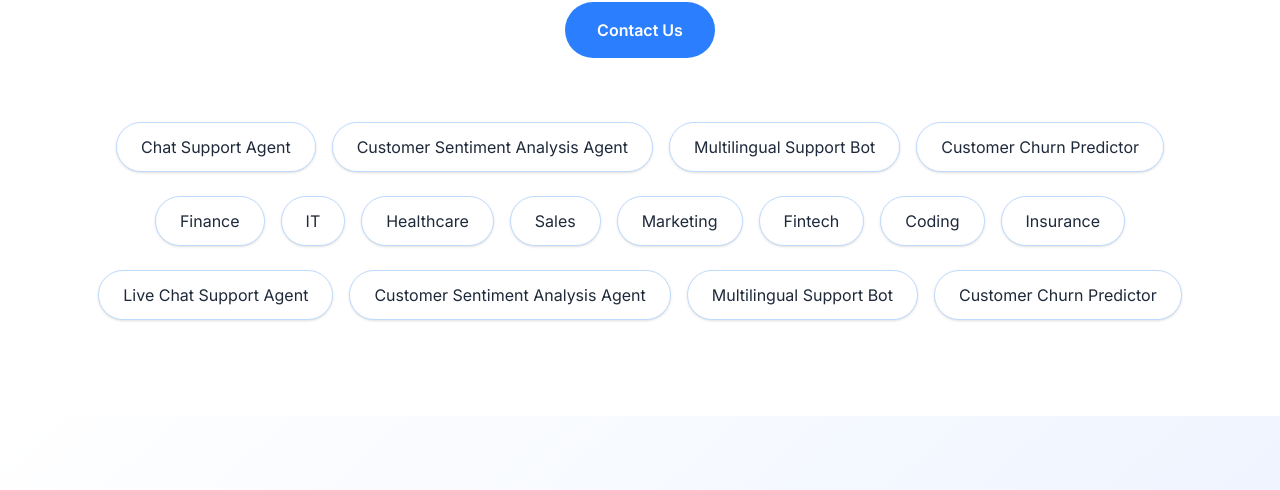
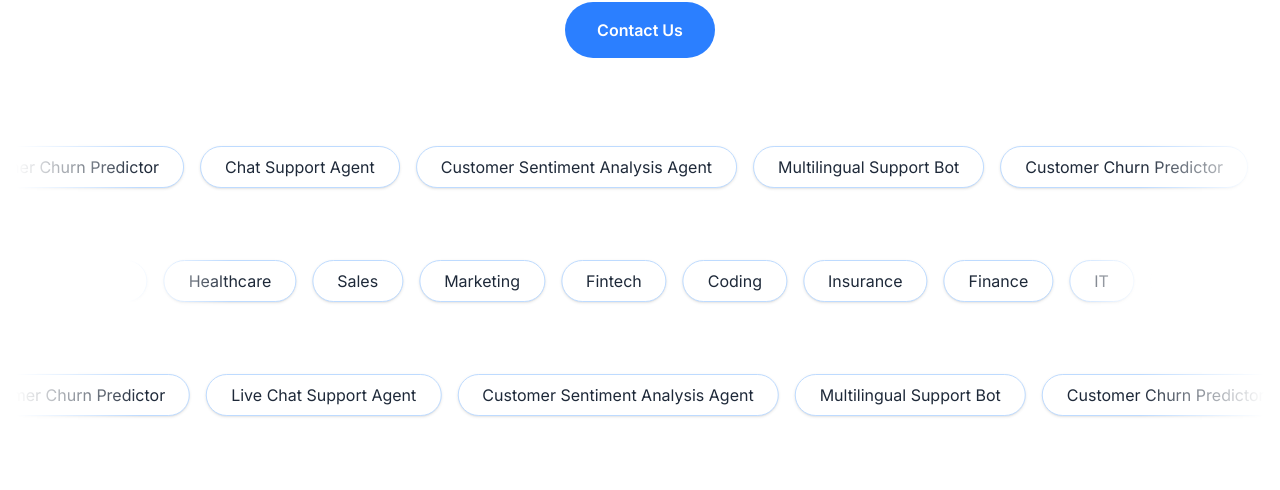
Before and after one commit to karbon-ion/synoptics-landing, a Next.js app: page /enterprise-rag in a window 1280 px wide. Shown: the part 1880-2370 px from the top of the page. Built offline with nearby package versions, Linux system fonts and the light colour scheme.

Commit message:
ideas multi marquee

```diff
--- a/app/enterprise-rag/sections/ideas.tsx
+++ b/app/enterprise-rag/sections/ideas.tsx
@@ -1,4 +1,5 @@
 'use client'
+import { InfiniteMovingTags } from "@/components/ui/infinite-moving-tags";
 
 const agentTags = [
     "Chat Support Agent",
@@ -45,46 +46,37 @@ export default function Ideas() {
 
                 {/* Tags Section */}
                 <div className="space-y-6">
-                    {/* First Row */}
-                    <div className="flex flex-wrap justify-center gap-4">
-                        {agentTags.map((tag, index) => (
-                            <span
-                                key={`agent-${index}`}
-                                className="px-6 py-3 rounded-full border border-blue-200
-                                    bg-white text-gray-800 hover:border-blue-400
-                                    transition-colors shadow-sm"
-                            >
-                                {tag}
-                            </span>
-                        ))}
+                    {/* First Row - Moving Right */}
+                    <div className="py-1">
+                        <InfiniteMovingTags
+                            items={agentTags}
+                            direction="right"
+                            speed="normal"
+                            pauseOnHover={false}
+                            className="py-1"
+                        />
                     </div>
 
-                    {/* Second Row */}
-                    <div className="flex flex-wrap justify-center gap-4">
-                        {industryTags.map((tag, index) => (
-                            <span
-                                key={`industry-${index}`}
-                                className="px-6 py-3 rounded-full border border-blue-200
-                                    bg-white text-gray-800 hover:border-blue-400
-                                    transition-colors shadow-sm"
-                            >
-                                {tag}
-                            </span>
-                        ))}
+                    {/* Second Row - Moving Left */}
+                    <div className="py-1 w-5xl mx-auto">
+                        <InfiniteMovingTags
+                            items={industryTags}
+                            direction="left"
+                            speed="normal"
+                            pauseOnHover={false}
+                            className="py-1"
+                        />
                     </div>
 
-                    {/* Third Row */}
-                    <div className="flex flex-wrap justify-center gap-4">
-                        {supportTags.map((tag, index) => (
-                            <span
-                                key={`support-${index}`}
-                                className="px-6 py-3 rounded-full border border-blue-200
-                                    bg-white text-gray-800 hover:border-blue-400
-                                    transition-colors shadow-sm"
-                            >
-                                {tag}
-                            </span>
-                        ))}
+                    {/* Third Row - Moving Right */}
+                    <div className="py-1">
+                        <InfiniteMovingTags
+                            items={supportTags}
+                            direction="right"
+                            speed="normal"
+                            pauseOnHover={false}
+                            className="py-1"
+                        />
                     </div>
                 </div>
             </div>
--- a/app/sections/ProvidersMarquee.tsx
+++ b/app/sections/ProvidersMarquee.tsx
@@ -60,7 +60,7 @@ const ProvidersMarquee = () => {
                 <InfiniteMovingCards
                     items={logos}
                     direction="left"
-                    speed="normal"
+                    speed="slow"
                     pauseOnHover={true}
                     className="py-10"
                 />
--- /dev/null
+++ b/components/ui/infinite-moving-tags.tsx
@@ -0,0 +1,101 @@
+"use client";
+
+import { cn } from "@/lib/utils";
+import React, { useEffect, useState } from "react";
+
+export const InfiniteMovingTags = ({
+  items,
+  direction = "left",
+  speed = "fast",
+  pauseOnHover = true,
+  className,
+}: {
+  items: string[];
+  direction?: "left" | "right";
+  speed?: "fast" | "normal" | "slow";
+  pauseOnHover?: boolean;
+  className?: string;
+}) => {
+  const containerRef = React.useRef<HTMLDivElement>(null);
+  const scrollerRef = React.useRef<HTMLDivElement>(null);
+
+  useEffect(() => {
+    addAnimation();
+  }, []);
+
+  const [start, setStart] = useState(false);
+
+  function addAnimation() {
+    if (containerRef.current && scrollerRef.current) {
+      const scrollerContent = Array.from(scrollerRef.current.children);
+      scrollerContent.forEach((item) => {
+        const duplicatedItem = item.cloneNode(true);
+        if (scrollerRef.current) {
+          scrollerRef.current.appendChild(duplicatedItem);
+        }
+      });
+
+      getDirection();
+      getSpeed();
+      setStart(true);
+    }
+  }
+
+  const getDirection = () => {
+    if (containerRef.current) {
+      if (direction === "left") {
+        containerRef.current.style.setProperty(
+          "--animation-direction",
+          "forwards"
+        );
+      } else {
+        containerRef.current.style.setProperty(
+          "--animation-direction",
+          "reverse"
+        );
+      }
+    }
+  };
+
+  const getSpeed = () => {
+    if (containerRef.current) {
+      if (speed === "fast") {
+        containerRef.current.style.setProperty("--animation-duration", "20s");
+      } else if (speed === "normal") {
+        containerRef.current.style.setProperty("--animation-duration", "40s");
+      } else {
+        containerRef.current.style.setProperty("--animation-duration", "80s");
+      }
+    }
+  };
+
+  return (
+    <div
+      ref={containerRef}
+      className={cn(
+        "scroller relative z-20 max-w-7xl overflow-hidden [mask-image:linear-gradient(to_right,transparent,white_10%,white_90%,transparent)]",
+        className
+      )}
+    >
+      <div
+        ref={scrollerRef}
+        className={cn(
+          "flex w-max min-w-full shrink-0 flex-nowrap gap-4 py-4",
+          start && "animate-scroll",
+          pauseOnHover && "hover:[animation-play-state:paused]"
+        )}
+      >
+        {items.map((item, idx) => (
+          <span
+            key={idx}
+            className="px-6 py-2 rounded-full border border-blue-200
+              bg-white text-gray-800 hover:border-blue-400
+              transition-colors shadow-sm whitespace-nowrap"
+          >
+            {item}
+          </span>
+        ))}
+      </div>
+    </div>
+  );
+};
```
